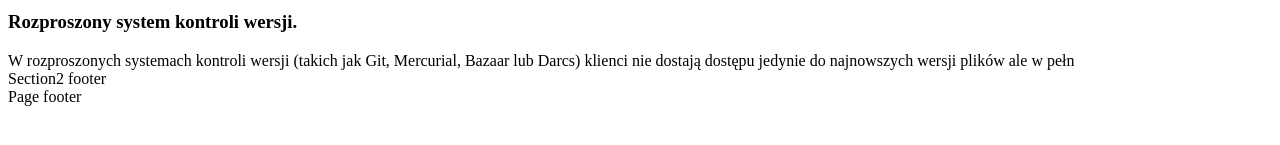
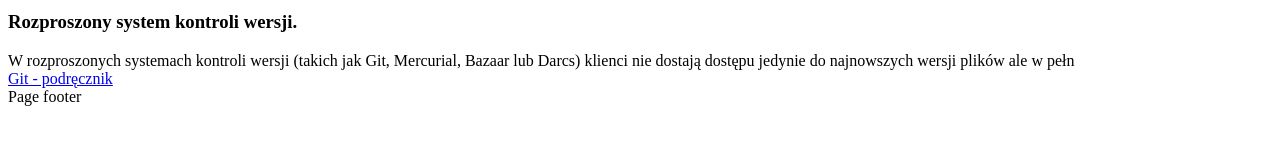
Before and after one commit to witkos/iislabpio_-194393-, a plain HTML site: page index.html in a window 1280 px wide. Shown: the part 129-274 px from the top of the page. Drawn offline with Linux system fonts and the light colour scheme.

Commit message:
trzecia zmiana w cecha2

```diff
--- a/index.html
+++ b/index.html
@@ -25,7 +25,7 @@ System kontroli wersji (ang. version/revision control system) – oprogramowanie
 W rozproszonych systemach kontroli wersji (takich jak Git, Mercurial, Bazaar lub Darcs) klienci nie dostają dostępu jedynie do najnowszych wersji plików ale w pełn
 </div>
 <footer class="panel-footer">
-Section2 footer
+<a href="http://git-scm.com/book/pl/Pierwsze-kroki-Wprowadzenie-do-kontroli-wersji#Rozproszone-systemy-kontroli-wersji">Git - podręcznik</a>
 </footer>
 </section>
 <footer class="navbar">
```
